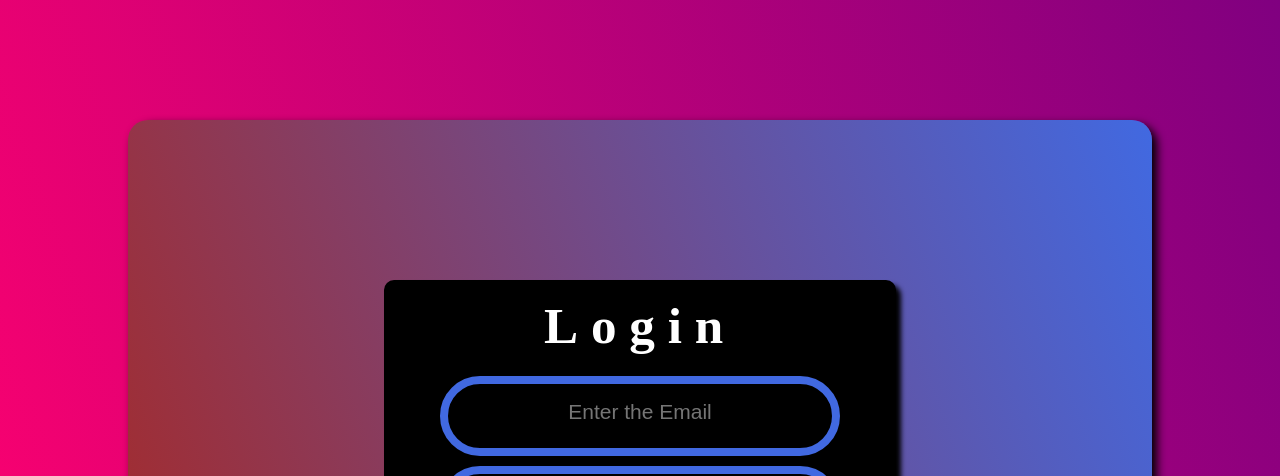
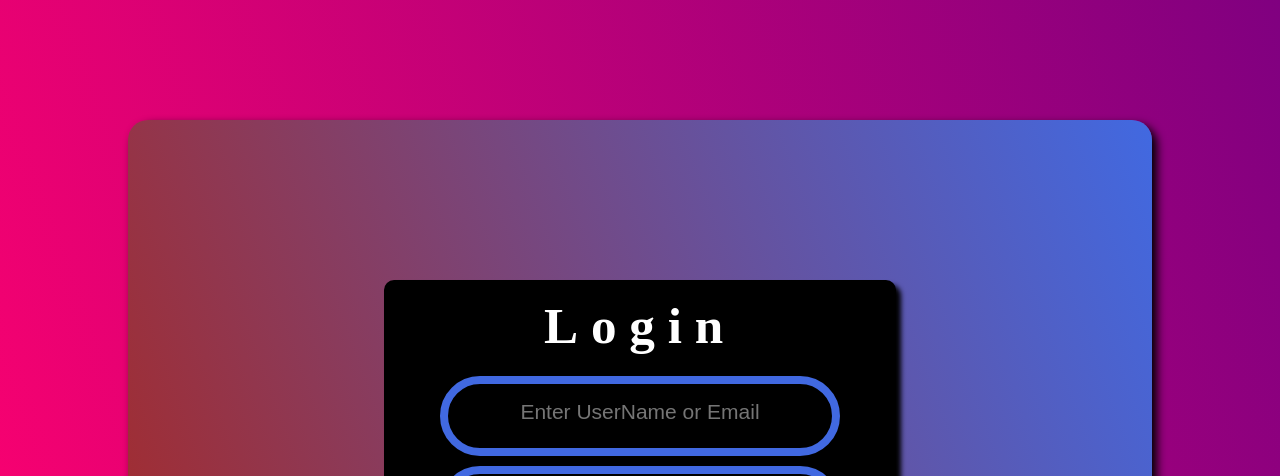
Before and after one commit to suryagaddam13/Food-Travellar, a plain HTML site: page index.html in a window 1280 px wide. Shown: the top 476 px of the page. Drawn offline with Linux system fonts and the light colour scheme.

Commit message:
Update index.html

```diff
--- a/index.html
+++ b/index.html
@@ -11,7 +11,7 @@
         <div id="innerDiv">
             <h1 id="headingOfThePage">Login</h1>
             <div id="inputDiv">
-                <input id="Email" type="Email" placeholder="Enter the Email">
+                <input id="Email" type="Email" placeholder="Enter UserName or Email">
             </div>
             <div id="passwordDiv">
                 <input id="pass" type="password" placeholder="Enter your Password">
```
